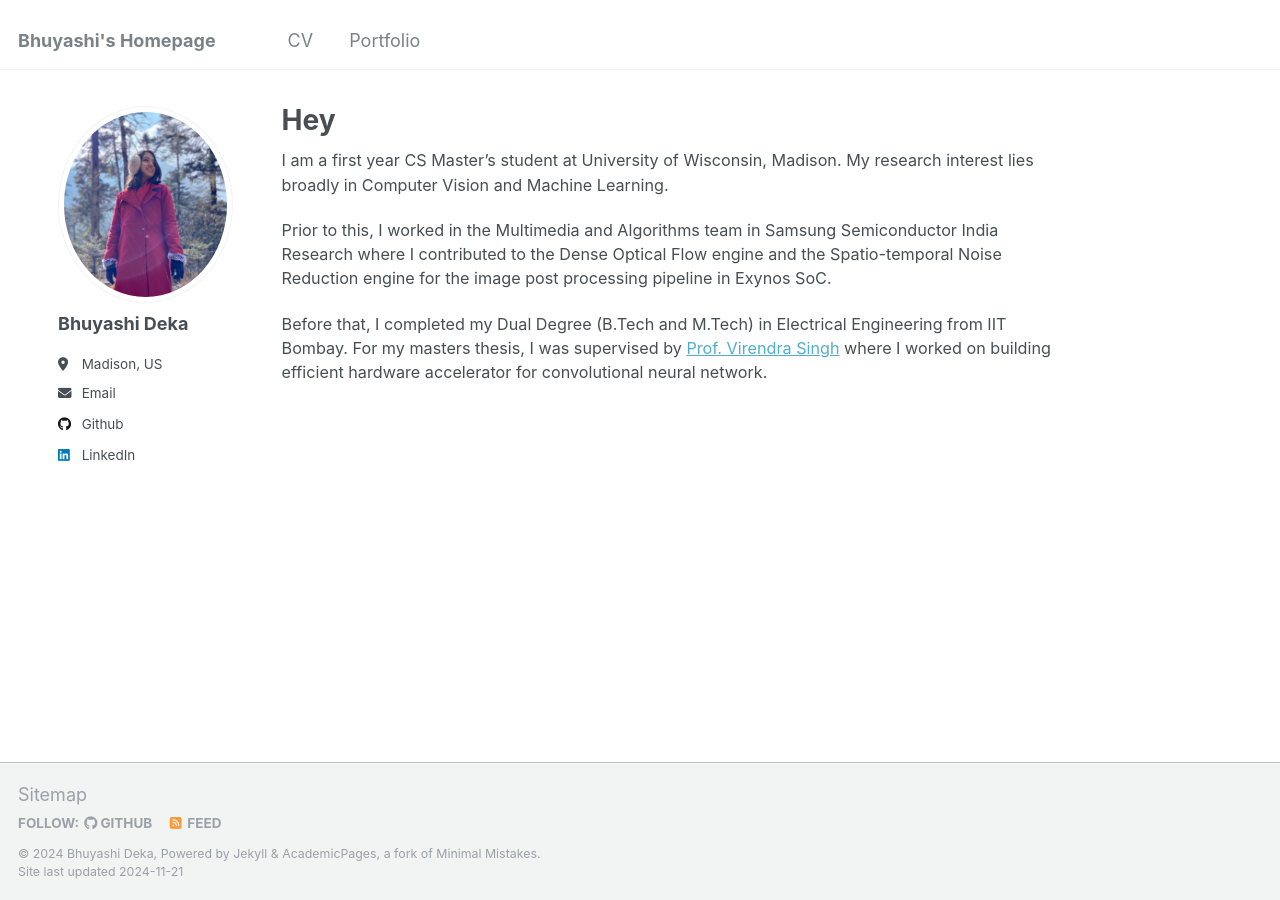
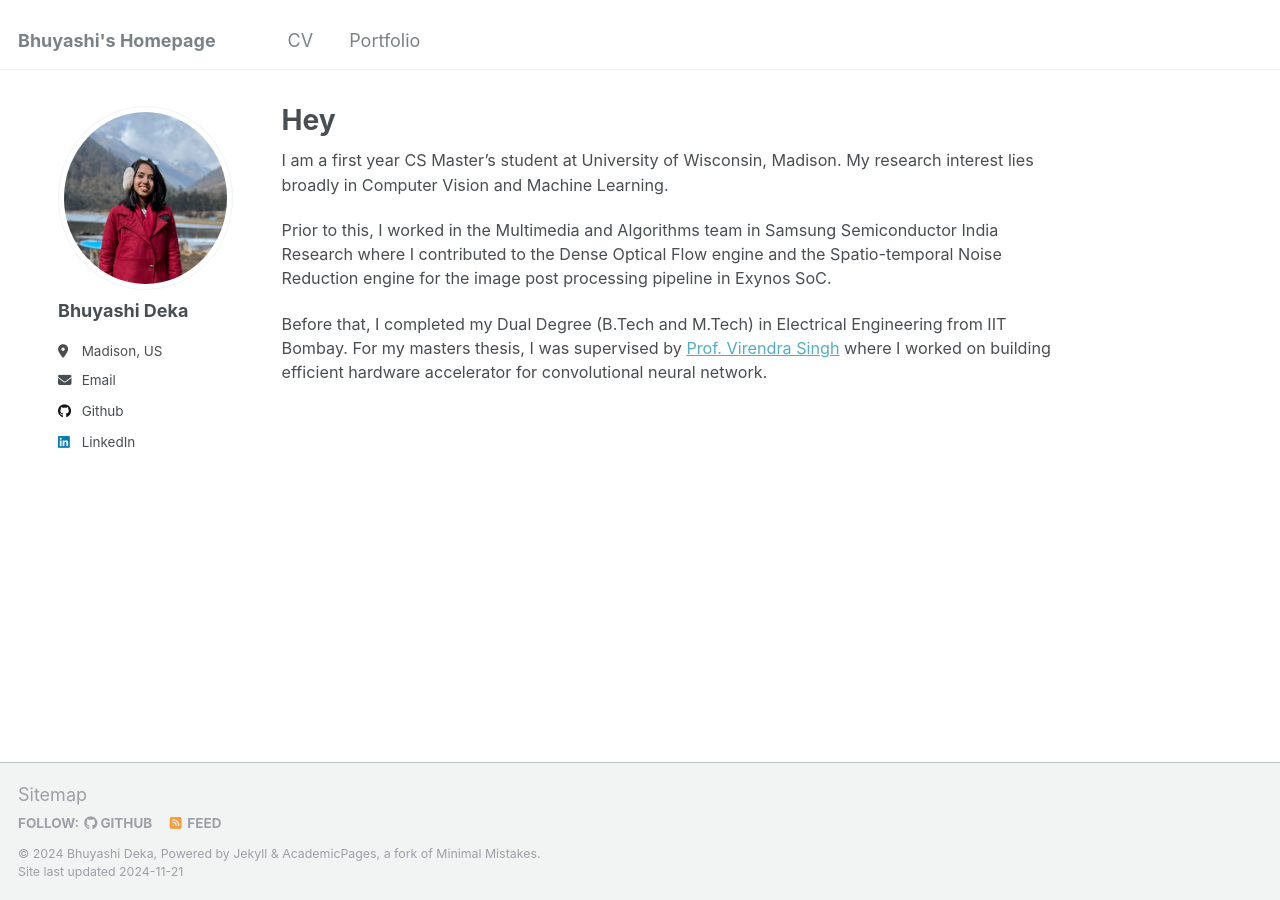
Before and after one commit to Bhuyashi/bhuyashideka.github.io, a Jekyll site: the page built from _pages/about.md, in a window 1280 px wide. Built offline with Jekyll 4.4.1, drawn with Linux system fonts in a browser that asks for light colours.

Commit message:
Update _config.yml

```diff
--- a/_config.yml
+++ b/_config.yml
@@ -21,7 +21,7 @@ repository               : "Bhuyashi/bhuyashi.github.io"
 #               Additional customization can be done by editing /_includes/author-profile.html
 author:
   # Biographic information
-  avatar           : "profile_pic_4.jpeg"
+  avatar           : "profile_pic_2.jpeg"
   name             : "Bhuyashi Deka"
   pronouns         : # example: "she/her"
   bio              : ""
```
